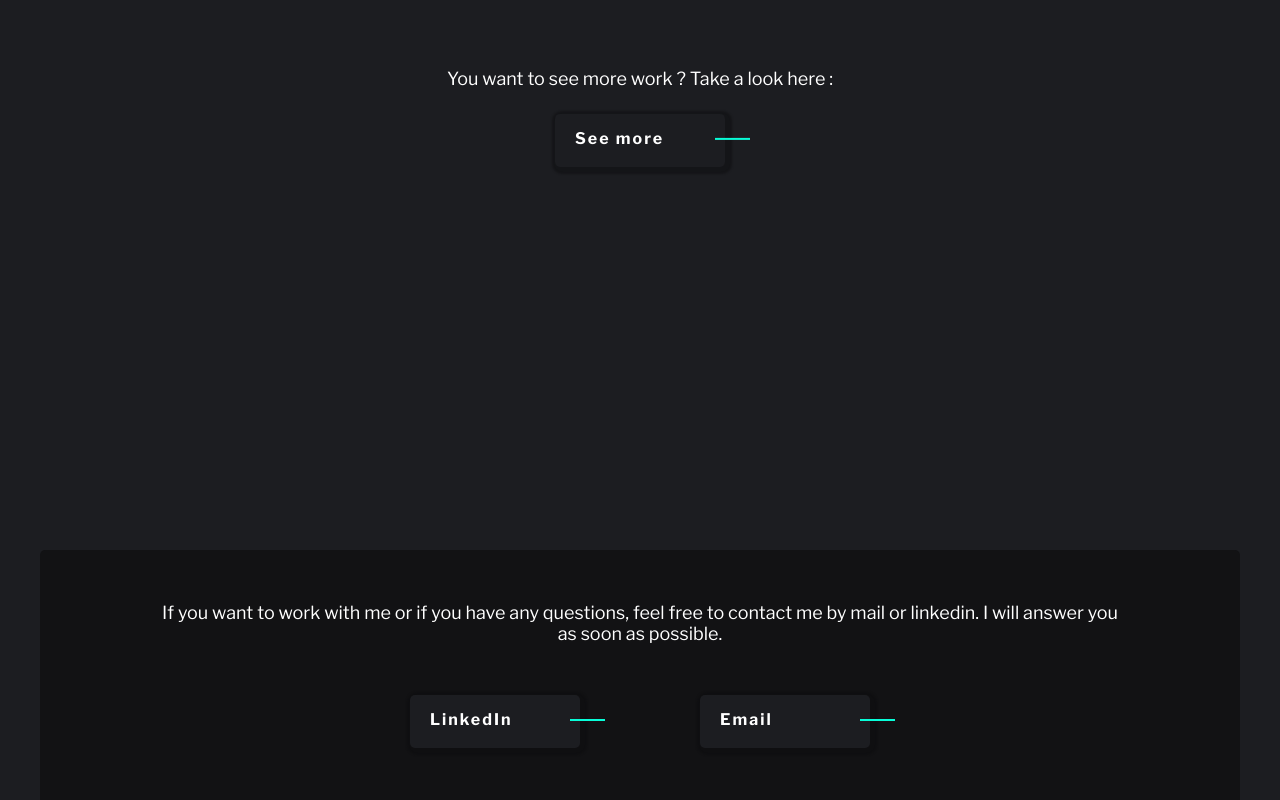
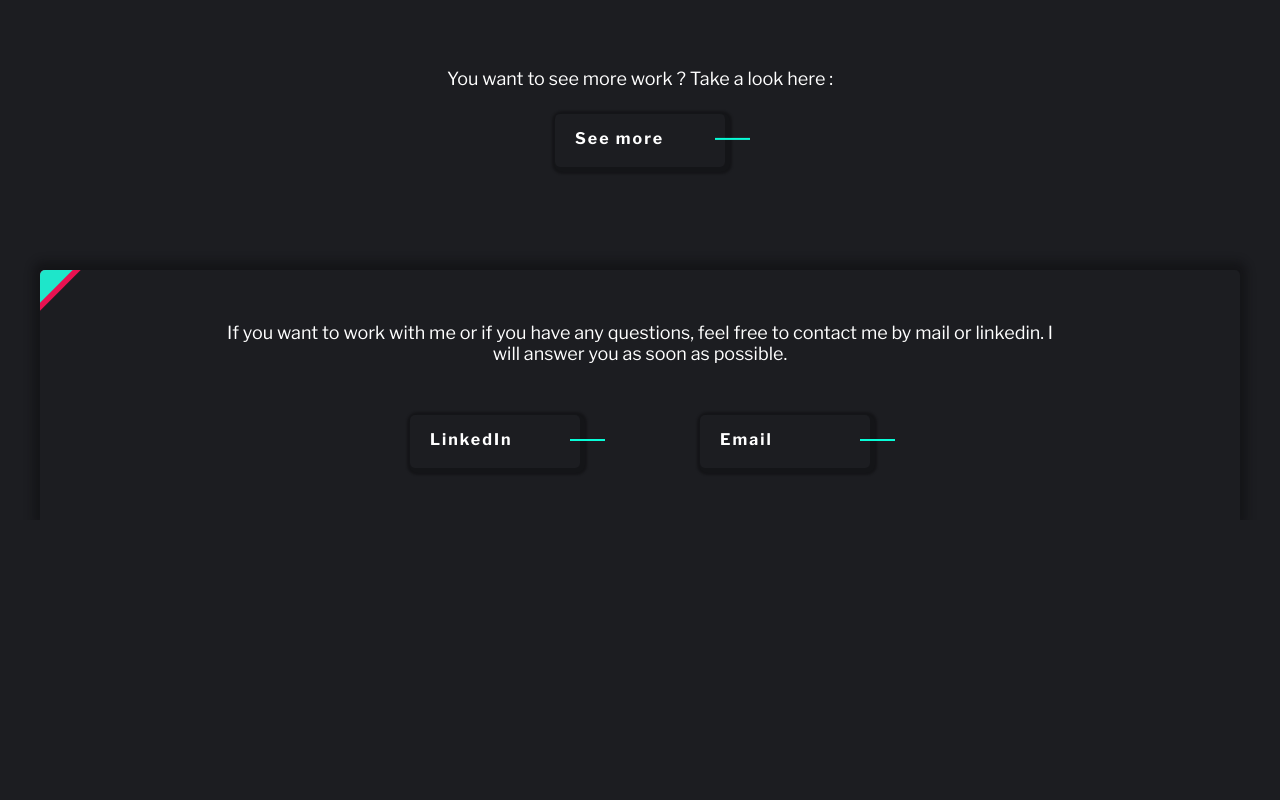
Before and after one commit to Tim-jn/Portfolio, a React (Create React App) app: page / in a window 1280 px wide. Shown: the part 4619-5419 px from the top of the page. After the commit the page ends 5139 px from the top, so only its background shows below. Built offline with nearby package versions, Linux system fonts and the light colour scheme.

Commit message:
Updated contact style

```diff
--- a/src/App.scss
+++ b/src/App.scss
@@ -186,6 +186,7 @@ body {
   width: 100%;
   height: 100%;
   margin: auto;
+  margin-bottom:25%;
 }
 
 .contact {
--- a/src/Components/ContactContent/ContactContent.scss
+++ b/src/Components/ContactContent/ContactContent.scss
@@ -1,21 +1,50 @@
 @import '../../App.scss';
 
 .contact-content {
-    margin-top: 50%;
     height: 250px;
     display: flex;
     flex-direction: column;
     justify-content: space-evenly;
-    background: $secondary-bg-color;
+    background: $primary-bg-color;
     border-top-left-radius: 5px;
     border-top-right-radius: 5px;
+    background-position-y: 0%;
+    box-shadow: 0px -2px 9px 7px rgba(12, 12, 14, 0.48);
+    position: relative;
+    overflow: hidden;
+}
+
+.contact-content::before {
+    content:'';
+    width: 100px;
+    height: 100px;
+    position: absolute;
+    background: $secondary-font-color;
+    top: -80px;
+    left: 0;
+    transform: translateX(-50%) rotate(45deg);
+    opacity: 0.9;
+}
+
+.contact-content::after {
+    content:'';
+    width: 100px;
+    height: 100px;
+    position: absolute;
+    background: $third-font-color;
+    top: -88px;
+    left: 0;
+    transform: translateX(-50%) rotate(45deg);
+    z-index: 2;
+    opacity: 0.9;
 }
 
 .contact-text {
     color: $primary-font-color;
     text-align: center;
     font-size: $p-size;
-    padding: 0 10%;
+    padding: 0 15%;
+    z-index: 2;
 }
 
 .contact-buttons {
```
